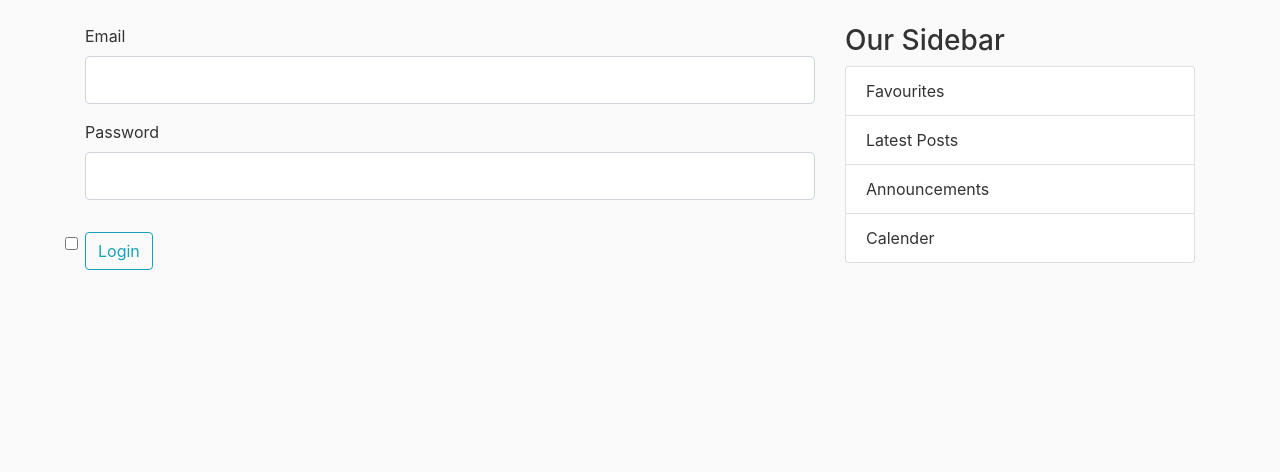
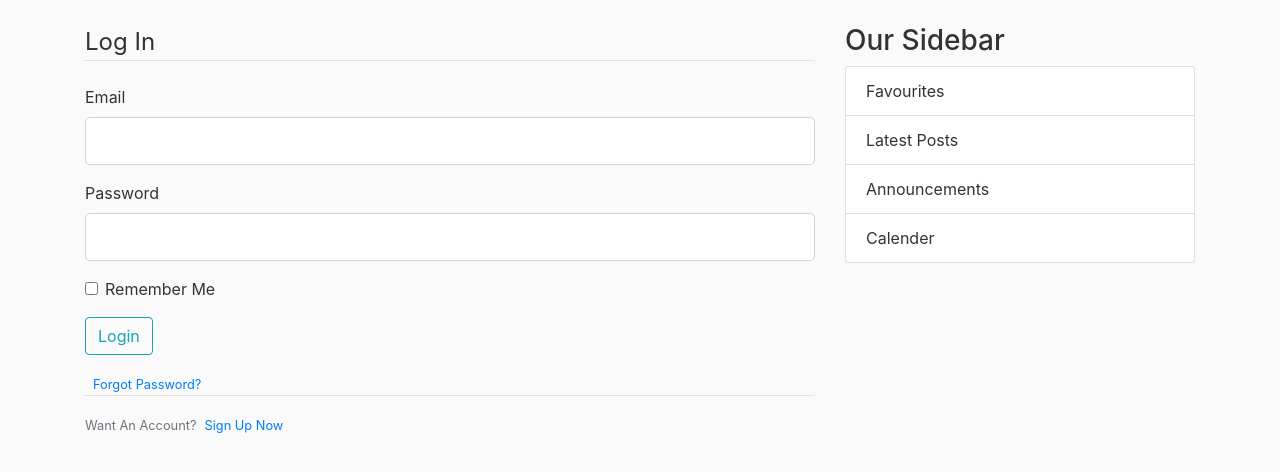
Before and after one commit to NamugumyaSandra/Fitness_Blog, a Flask app: page /login in a window 1280 px wide. Shown: the part 56-528 px from the top of the page. Run offline with Flask 2, Linux system fonts and the light colour scheme; some libraries are stand-ins or nearby versions.

Commit message:
Add a remember me and sign up options.

```diff
--- a/templates/login.html
+++ b/templates/login.html
@@ -1,24 +1,52 @@
 {% extends 'layout.html' %}
 {% block content %}
     <div class="content-section">
-        <form method="GET, POST" action="">
+        <form method="POST" action="">
             {{ form.hidden_tag() }}
-            <fieldset class="form-group">
+            <fieldset class="form_group">
+                <legend class="border-bottom mb-4">Log In</legend>
                 <div class="form-group">
                     {{ form.email.label(class="form-control-label") }}
-                    {{ form.email(class="form-control form-control-lg") }}
+                    {% if form.email.errors %}
+                        {{ form.email(class="form-control form-control-lg is-invalid") }}
+                        <div class="invalid-feedback">
+                            {% for error in form.email.errors %}
+                                <span>{{ error}}</span>
+                            {% endfor %}
+                        </div>
+                    {% else %}
+                        {{ form.email(class="form-control form-control-lg") }}
+                    {% endif %}
                 </div>
                 <div class="form-group">
                     {{ form.password.label(class="form-control-label") }}
-                    {{ form.password(class="form-control form-control-lg") }}
+                    {% if form.password.errors %}
+                        {{ form.password(class="form-control form-control-lg is-invalid") }}
+                        <div class="invalid-feedback">
+                            {% for error in form.password.errors %}
+                                <span>{{ error}}</span>
+                            {% endfor %}
+                        </div>
+                    {% else %}
+                        {{ form.password(class="form-control form-control-lg") }}
+                    {% endif %}
+                </div>
+                <div class="form-check ">
+                    {{ form.remember(class="form-check-input") }}
+                    {{ form.remember.label(class="form-check-label")}}
                 </div>
             </fieldset>
             <div class="form-group">
-                {{ form.remember(class="form-check form-check-input") }}
+                {{ form.submit(class="btn btn-outline-info mt-3")}}
             </div>
-            <div class="form-group">
-                {{ form.submit(class="btn btn-outline-info")}}
-            </div>
+            <small class="text-muted ml-2">
+                <a href="#">Forgot Password?</a>
+            </small>
         </form>
     </div>
+    <div class="border-top pt-3">
+        <small class="text-muted">
+            Want An Account?<a class="ml-2" href="{{ url_for('register') }}">Sign Up Now</a>
+        </small>
+    </div>
 {% endblock content %}
```
